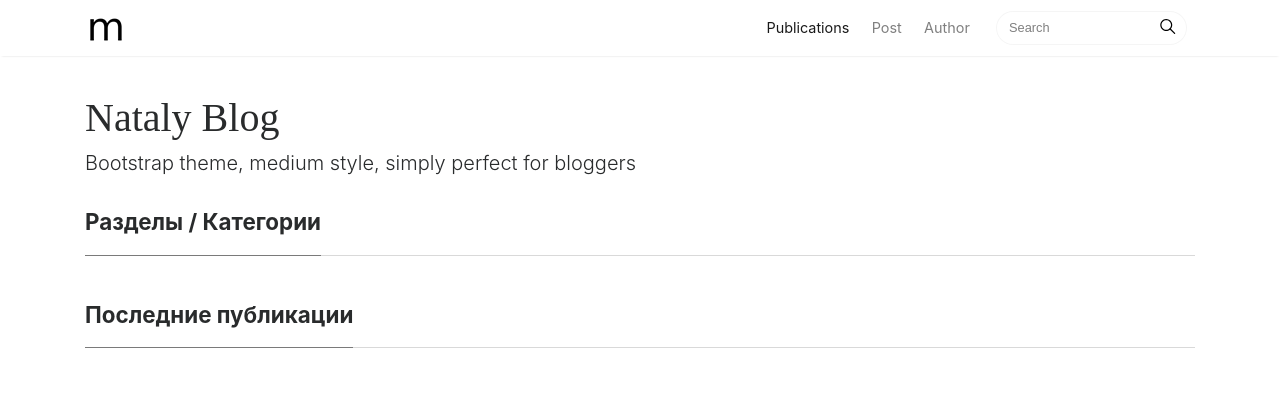
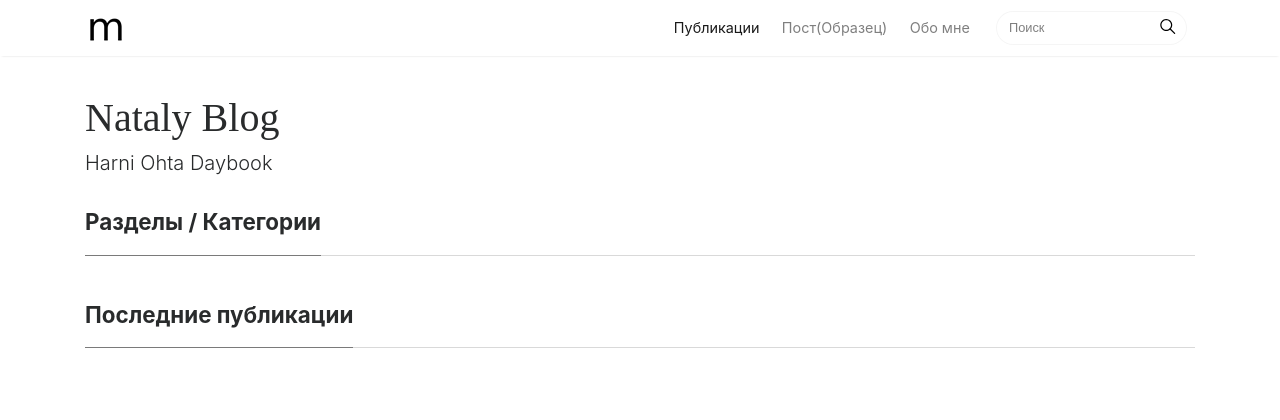
Before and after one commit to nmescv/cestlavie_nataly, a Django app: page / in a window 1280 px wide. Shown: the top 420 px of the page. Run offline with Django 4.2, Linux system fonts and the light colour scheme; data that the repository does not hold is empty; some libraries are stand-ins or nearby versions.

Commit message:
Промежуточный коммит

```diff
--- a/blog/views/publications.py
+++ b/blog/views/publications.py
@@ -12,13 +12,19 @@ def home(request):
 			}
 	return render(request, 'blog/home.html', data)
 
+# def publications_by_section(request, category_id):
+
 
 def publications(request):
 	return render(request, 'blog/publications.html')
 
 
-def post(request):
-	return render(request, 'blog/post.html')
+def publication(request, id):
+	post = Post.objects.get(id=id)
+	data = {
+			'publication': post
+			}
+	return render(request, 'blog/publication.html', data)
 
 
 def about(request):
--- a/cestlavie_nataly/urls.py
+++ b/cestlavie_nataly/urls.py
@@ -17,17 +17,16 @@ from django.contrib import admin
 from django.conf.urls.static import static
 from django.urls import path
 
-from blog.views.publications import home, publications, post, about
+from blog.views.publications import home, publications, publication, about
 from cestlavie_nataly import settings
 
 urlpatterns = [
 		path('harniohta/', admin.site.urls),
 		path('publications/', publications),
-		path('post/', post),
+		path('publications/<int:id>', publication),
 		path('about', about),
 		path('', home)
 		]
 
 if settings.DEBUG:
-	# urlpatterns += static(settings.STATIC_URL, document_root=settings.STATICFILES_DIRS)
 	urlpatterns += static(settings.MEDIA_URL, document_root=settings.MEDIA_ROOT)
--- a/static/css/mediumish.css
+++ b/static/css/mediumish.css
@@ -10,6 +10,8 @@ body {
 .mainheading {
 	padding:1rem 0rem;
 }
+
+
 a {
 	color:#00ab6b;
 }
--- a/templates/blog/home.html
+++ b/templates/blog/home.html
@@ -5,9 +5,7 @@
 {% block content %}
     <div class="mainheading">
         <h1 class="sitetitle">Nataly Blog</h1>
-        <p class="lead">
-            Bootstrap theme, medium style, simply perfect for bloggers
-        </p>
+        <p class="lead">Harni Ohta Daybook</p>
     </div>
 
     <div>
@@ -20,14 +18,14 @@
                     <div class="card">
                         <div class="row">
                             <div class="col-md-7 wrapthumbnail">
-                                <a href="/post">
+                                <a href="/publications/1">
                                     <img class="section-image" src="{{ section.avatar.url }}"/>
                                 </a>
                             </div>
                             <div class="col-md-5">
                                 <div class="card-block section-name">
                                     <h2 class="card-title">
-                                        <a href="/post">{{ section.name }}</a>
+                                        <a href="/publications">{{ section.name }}</a>
                                     </h2>
                                 </div>
                             </div>
@@ -46,16 +44,16 @@
             <div class="card-columns listrecent">
                 {% for publication in publications %}
                 <div class="card">
-                    <a href="/post">
+                    <a href="/publications/{{ publication.id }}">
                         <img class="publication-image" src="{{ publication.avatar.url }}"/>
                     </a>
                     <div class="card-block">
-                        <h2 class="card-title"><a href="/post">{{ publication.title }}</a></h2>
+                        <h2 class="card-title"><a href="/publications/{{ publication.id }}">{{ publication.title }}</a></h2>
                         <h4 class="card-text">{{ publication.annotation }}</h4>
                         <div class="metafooter">
                             <div class="wrapfooter">
 						<span class="post-date">{{ publication.created_at|date:'H:i d.m.Y' }}</span>
-                                <span class="post-read-more"><a href="post.html" title="Read Story"><svg
+                                <span class="post-read-more"><a href="/publications/{{ publication.id }}" title="Прочитать публикацию"><svg
                                         class="svgIcon-use"
                                         width="25"
                                         height="25"
--- a/templates/blog/post.html
+++ /dev/null
@@ -1,6 +0,0 @@
-{% extends 'base.html' %}
-{% load static %}
-
-{% block content %}
-    <h2>Coming Soon: Post</h2>
-{% endblock content %}
--- a/templates/navbar.html
+++ b/templates/navbar.html
@@ -16,22 +16,22 @@
                     <li class="nav-item active">
                         <a
                                 class="nav-link"
-                                href="/publications">Publications
+                                href="/publications">Публикации
                             <span class="sr-only">(current)</span>
                         </a>
                     </li>
                     <li class="nav-item">
-                        <a class="nav-link" href="/post">Post</a>
+                        <a class="nav-link" href="/publications">Пост(Образец)</a>
                     </li>
                     <li class="nav-item">
-                        <a class="nav-link" href="/about">Author</a>
+                        <a class="nav-link" href="/about">Обо мне</a>
                     </li>
                 </ul>
                 <form class="form-inline my-2 my-lg-0">
                     <input
                             class="form-control mr-sm-2"
                             type="text"
-                            placeholder="Search"
+                            placeholder="Поиск"
                     />
                     <span class="search-icon">
                                         <svg
```
Also changed, not shown: templates/blog/publication.html (added, +10 -0 lines).
